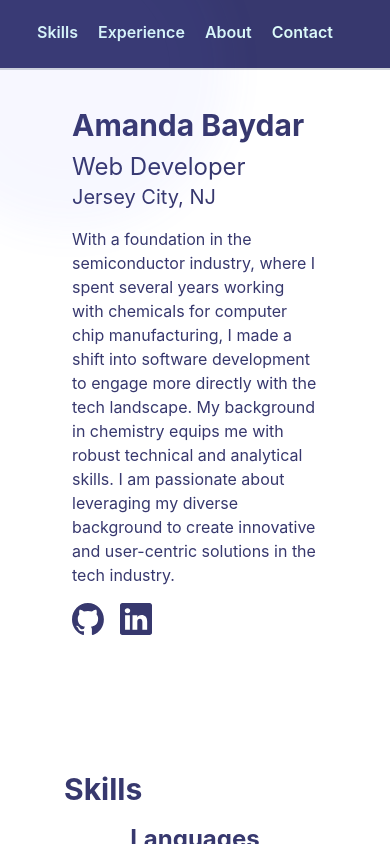
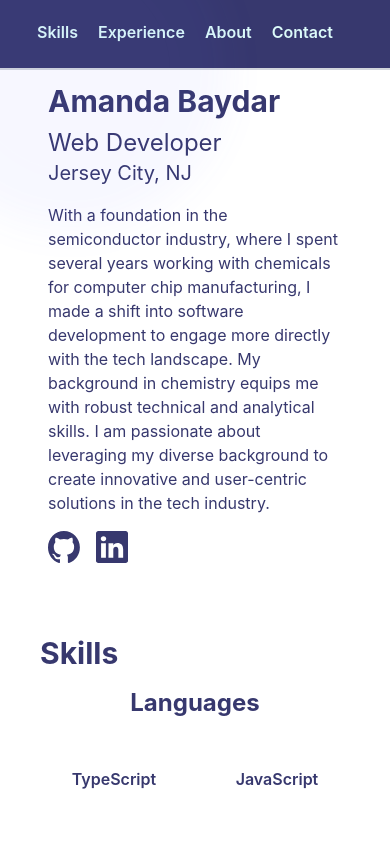
Before and after one commit to abaydar/portfolio-tailwind-css, a React (Vite) app: page / in a window 390 px wide. Built offline with nearby package versions, Linux system fonts and the light colour scheme.

Commit message:
fix padding on mobile

```diff
--- a/src/App.tsx
+++ b/src/App.tsx
@@ -25,6 +25,7 @@ function App() {
 
   return (
     <>
+      <Header/>
       <div
         className={`pointer-events-none fixed inset-0 z-50 bg-blue-200 rounded-full opacity-50 transition-transform duration-300 ease-out ${isExperienceHovered ? 'hidden' : ''}`}
         style={{
@@ -36,8 +37,7 @@ function App() {
           boxShadow: '0 0 40px 60px rgba(100, 108, 255, 0.1)',
         }}
       />
-      <Header/>
-      <div className="flex flex-col md:flex-row text-customIndigo h-screen main-content max-w-[1280px] mx-auto p-8">
+      <div className="flex flex-col md:flex-row text-customIndigo h-screen main-content max-w-[1280px] mx-auto p-2 md:p-8">
         <div className="w-full md:w-1/3 p-4 md:sticky md:top-0 md:h-screen">
           <Summary/>
         </div>
--- a/src/components/skills.tsx
+++ b/src/components/skills.tsx
@@ -24,7 +24,7 @@ const Skills: React.FC<SkillsProps> = ({ setIsExperienceHovered }) => {
   };
 
   return (
-    <div id='skills' className="p-4 text-left target:pt-20 pt-20 dark:text-purple-300">
+    <div id='skills' className="p-4 text-left target:pt-20 md:pt-20 dark:text-purple-300">
       <h2 className="text-3xl font-bold mb-4">Skills</h2>
       {Object.entries(skills).map(([skillName, skillItems]) => (
         <GroupedSkills key={skillName} groupName={skillName} skills={skillItems} setIsExperienceHovered={setIsExperienceHovered} />
```
Lines whose indentation alone changed are shown as unchanged.
